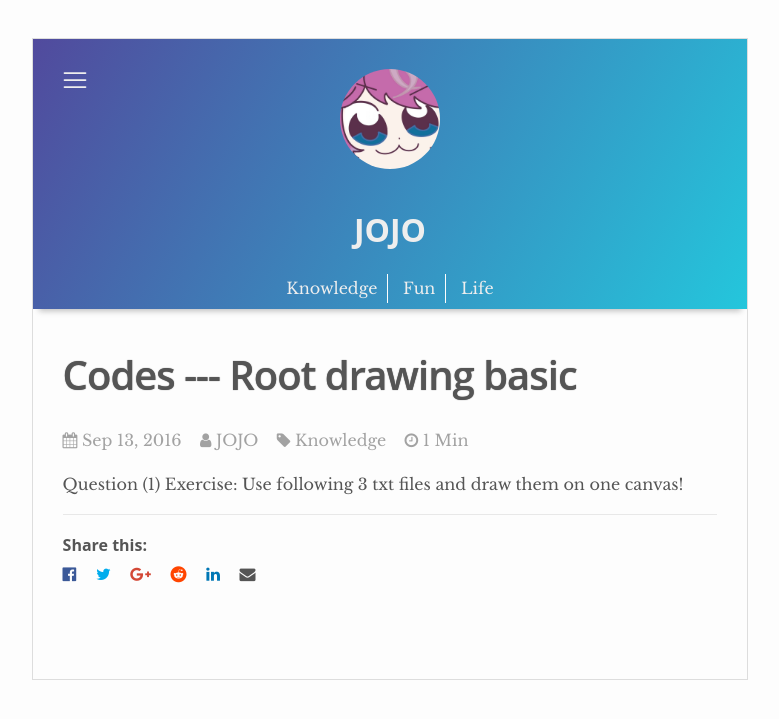
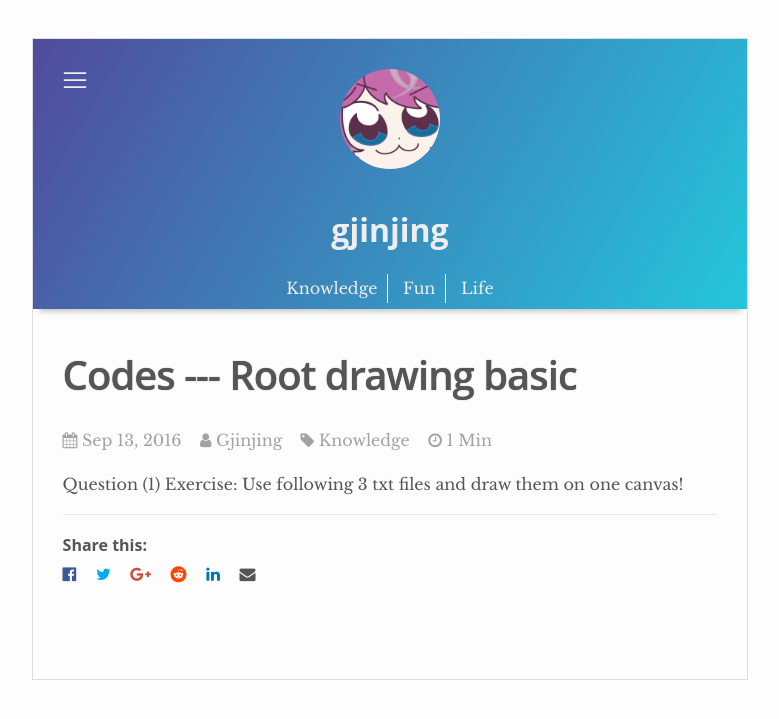
Before and after one commit to gjinjing/gjinjing.github.io, a Jekyll site: the page built from _posts/2016-09-16-knowledge-3.markdown, in a window 1280 px wide. Shown: the top 719 px of the page, without its empty margins (250-1029 px from the left). Built offline with Jekyll 4.4.1, drawn with Linux system fonts in a browser that asks for light colours; nearby versions of some CDN libraries.

Commit message:
JOJO->gjinjing

```diff
--- a/_config.yml
+++ b/_config.yml
@@ -6,7 +6,7 @@
 # 'jekyll serve'. If you change this file, please restart the server process.
 
 # Site settings
-title: JOJO
+title: gjinjing
 description: > # this means to ignore newlines until "baseurl:"
  A lovely home page.
 #baseurl: "/ashwath" # the subpath of your site, e.g. /blog
@@ -48,7 +48,7 @@ markdown: kramdown
 include: [_pages] # Includes files inside _pages directory [Do not remove this]
 
 author:
-  name: JOJO
+  name: gjinjing
   image: ashwat.jpg # The author image will be shown on the header. Place this image in /images/ folder.
 #  about:
 #  twitter: gjinjing  # https://twitter.com/ is automatically added
--- a/_posts/2016-09-16-fun-1.markdown
+++ b/_posts/2016-09-16-fun-1.markdown
@@ -4,7 +4,7 @@ title:  "Lyric --- CROSS A LINE"
 description: Lyric --- Hypnosis Microphone --- CROSS A LINE
 date:   2022-09-3 22:50:00 +0530
 categories: fun
-author: JOJO
+author: gjinjing
 ---
 MV see :
 <a href='https://www.bilibili.com/video/BV1VS4y1i7oF?spm_id_from=333.999.0.0&vd_source=a51542cbce7db448cbfb7d979a1adaad'>CROSS A LINE in Bilibili</a>
--- a/_posts/2016-09-16-knowledge-1.markdown
+++ b/_posts/2016-09-16-knowledge-1.markdown
@@ -4,7 +4,7 @@ title:  "Exercise --- Mechanics"
 description: Well, just some exercise about mechanics
 date:   2016-09-13 10:50:00 +0530
 categories: knowledge
-author: JOJO
+author: gjinjing
 ---
 
 <script LANGUAGE = "javascript">
--- a/_posts/2016-09-16-knowledge-3.markdown
+++ b/_posts/2016-09-16-knowledge-3.markdown
@@ -4,7 +4,7 @@ title:  "Codes --- Root drawing basic"
 description: Use root and C++ to draw basic plots!
 date:   2016-09-13 10:50:00 +0530
 categories: knowledge
-author: JOJO
+author: gjinjing
 ---
 
 Question (1)
--- a/_posts/2016-09-16-knowledge-4.markdown
+++ b/_posts/2016-09-16-knowledge-4.markdown
@@ -4,7 +4,7 @@ title:  "Wiki for high energy physics"
 description: Explanation to some specific terms or questions
 date:   2022-09-11 10:50:00 +0530
 categories: knowledge
-author: JOJO
+author: gjinjing
 ---
 
 (1) sPlot :
--- a/_posts/2016-09-18-life-1.markdown
+++ b/_posts/2016-09-18-life-1.markdown
@@ -3,7 +3,7 @@ layout: post
 title:  "Don't know what to write!"
 description: Don't know what to write!
 categories: life
-author: JOJO
+author: gjinjing
 ---
 
 ![]({{site.baseurl}}/images/lost-1.jpg)
```
